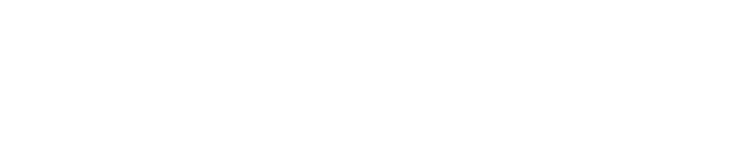
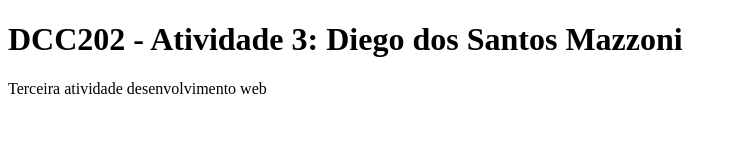
Before and after one commit to ufjf-dcc202/ufjf-dcc202-2023-3-a-atv3-DiegoSMazzoni, a website: page index.html in a window 1280 px wide. Shown: the whole page, without its empty margins (0-737 px from the left). Drawn offline with Linux system fonts and the light colour scheme.

Commit message:
adiciona um main

```diff
--- a/index.html
+++ b/index.html
@@ -6,6 +6,10 @@
     <title>DCC 202 - Atividade 3: Diego dos Santos Mazzoni</title>
 </head>
 <body>
+    <main>
+        <h1>DCC202 - Atividade 3: Diego dos Santos Mazzoni</h1>
+        <p>Terceira atividade desenvolvimento web</p>
+    </main>
 
 </body>
 </html>
```
